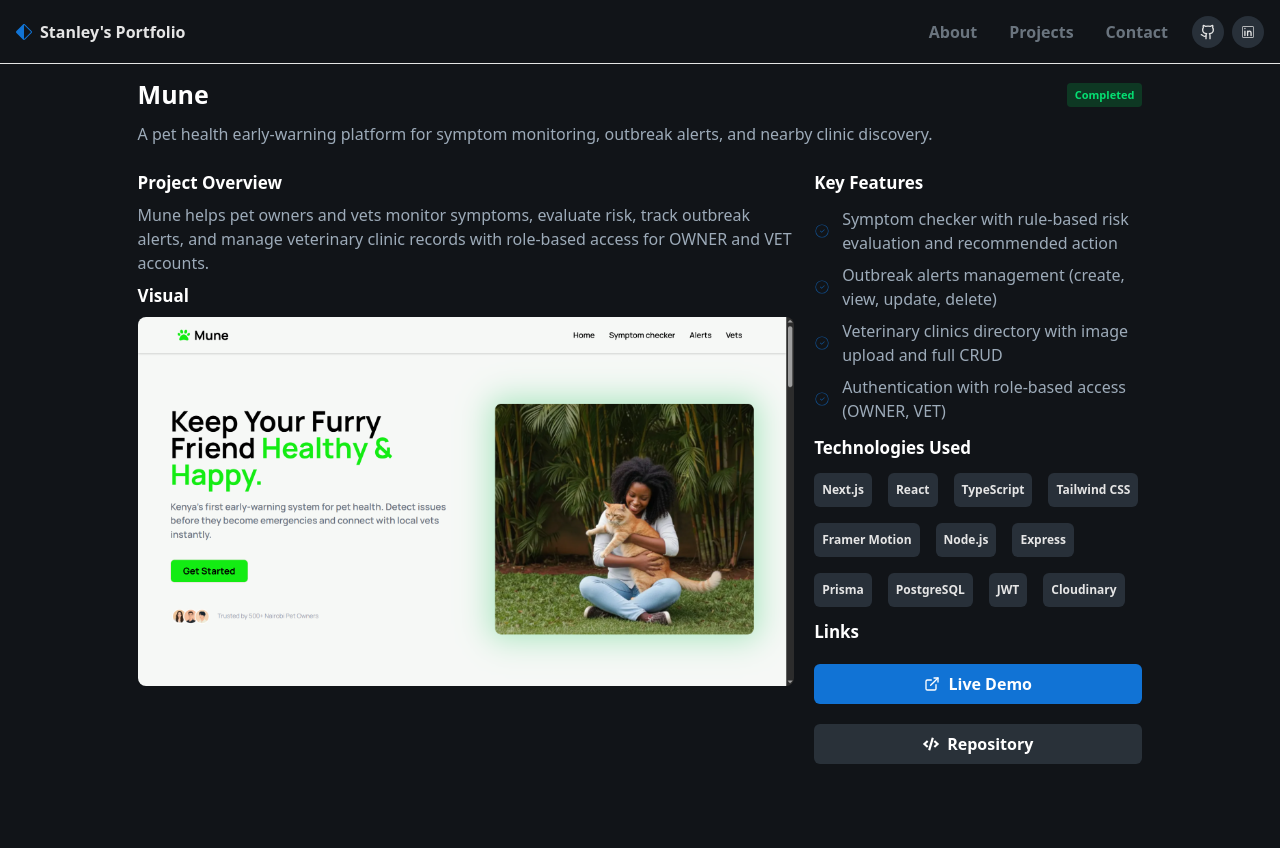
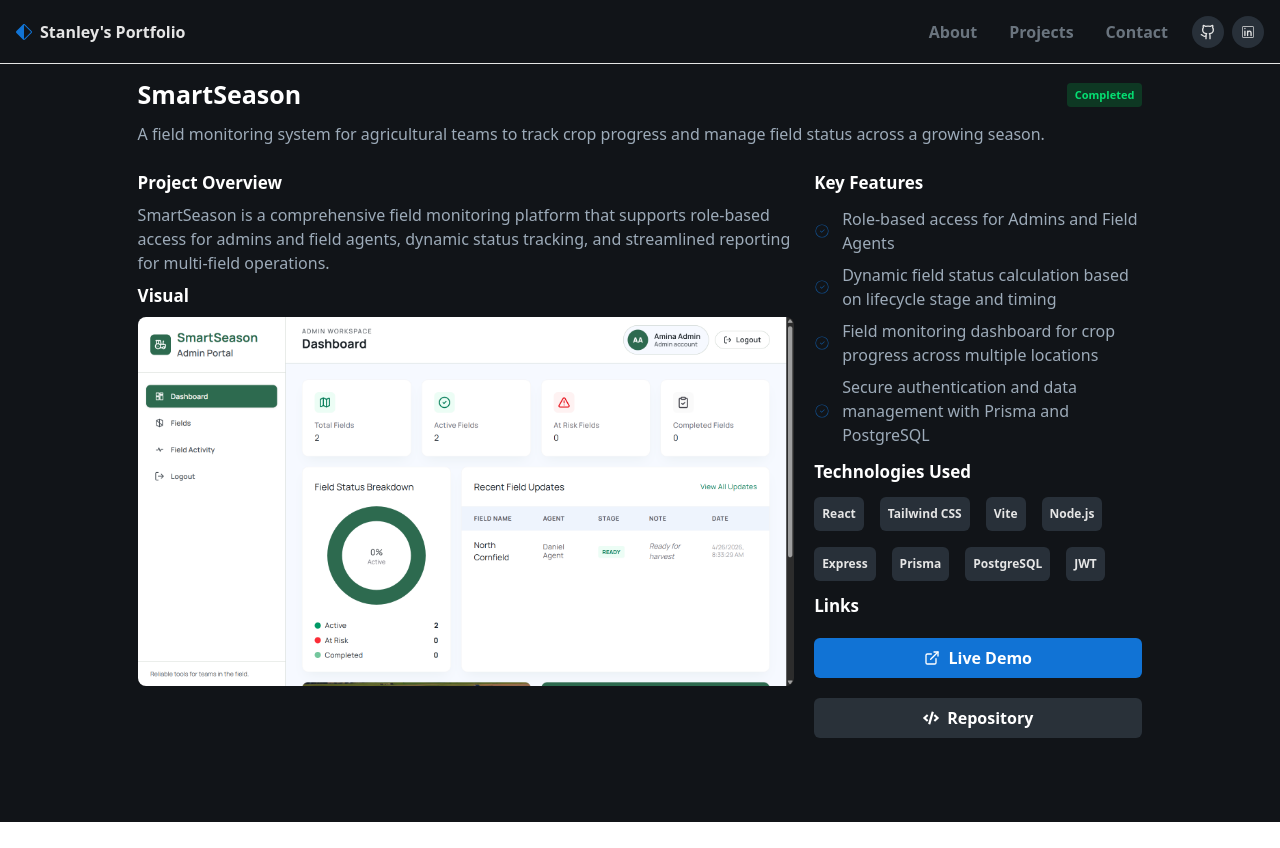
Before and after one commit to Stanlee-Sam/Portfolio25, a React (Vite) app: page /project/1 in a window 1280 px wide. After the commit the page ends 822 px from the top, so only its background shows below. Built offline with nearby package versions, Linux system fonts and the light colour scheme.

Commit message:
New Project and animations update

```diff
--- a/src/Components/About.jsx
+++ b/src/Components/About.jsx
@@ -25,26 +25,27 @@ const About = () => {
     hidden: { opacity: 0 },
     visible: {
       opacity: 1,
-      transition: { staggerChildren: 0.4, delayChildren: 1 },
+      transition: { staggerChildren: 0.15, delayChildren: 0.1 },
     },
   };
 
   const item = {
     hidden: { opacity: 0, y: 20 },
-    visible: { opacity: 1, y: 0 },
+    visible: {
+      opacity: 1,
+      y: 0,
+      transition: { duration: 0.5, ease: "easeOut" },
+    },
   };
+
+  const defaultTransition = { duration: 0.6, ease: "easeOut", delay: 0.1 };
 
   return (
     <div className="bg-[#111418] flex flex-col min-h-[calc(100vh-64px)] items-center gap-5 w-full mt-16 pb-16">
       <motion.div
-        initial={{ opacity: 0, x: 80 }}
+        initial={{ opacity: 0, x: -40 }}
         whileInView={{ opacity: 1, x: 0 }}
-        transition={{
-          duration: 3,
-          type: "spring",
-          ease: "easeInOut",
-          delay: 0.5,
-        }}
+        transition={defaultTransition}
         viewport={{ once: true }}
         className="flex flex-col md:flex-row items-center justify-start gap-4 py-3 md:w-[80%] "
       >
@@ -65,20 +66,9 @@ const About = () => {
       <div className="w-full md:w-[80%] mx-auto flex md:flex-row flex-col gap-4 items-center md:items-start justify-center md:justify-items-center">
         <div className="flex flex-col gap-5 w-[80%] md:w-2/3 ">
           <motion.div
-            initial={{
-              opacity: 0,
-              y: 40,
-            }}
-            whileInView={{
-              opacity: 1,
-              y: 0,
-            }}
-            transition={{
-              duration: 4,
-              type: "spring",
-              ease: "easeInOut",
-              delay: 0.5,
-            }}
+            initial={{ opacity: 0, y: 30 }}
+            whileInView={{ opacity: 1, y: 0 }}
+            transition={defaultTransition}
             viewport={{ once: true }}
             className="flex flex-col gap-3 w-full justify-center"
           >
@@ -92,21 +82,12 @@ const About = () => {
             </p>
           </motion.div>
           <motion.div
-           initial={{
-              opacity: 0,
-              y: 60,
-            }}
-            whileInView={{
-              opacity: 1,
-              y: 0,
-            }}
-            transition={{
-              duration: 5,
-              type: "spring",
-              ease: "easeInOut",
-              delay: 0.5,
-            }}
-          className="flex flex-col gap-3 w-full justify-center">
+            initial={{ opacity: 0, y: 30 }}
+            whileInView={{ opacity: 1, y: 0 }}
+            transition={defaultTransition}
+            viewport={{ once: true }}
+            className="flex flex-col gap-3 w-full justify-center"
+          >
             <h2 className="text-white text-2xl font-bold leading-tight tracking-[-0.015em] ">
               Interests
             </h2>
@@ -119,22 +100,12 @@ const About = () => {
         </div>
         <div className="w-[80%] flex flex-col gap-3 md:w-1/3">
           <motion.div
-          initial={{
-              opacity: 0,
-              y: 40,
-            }}
-            whileInView={{
-              opacity: 1,
-              y: 0,
-            }}
-            transition={{
-              duration: 5,
-              type: "spring",
-              ease: "easeInOut",
-              delay: 0.5,
-            }}
+            initial={{ opacity: 0, y: 30 }}
+            whileInView={{ opacity: 1, y: 0 }}
+            transition={defaultTransition}
             viewport={{ once: true }}
-          className="flex flex-col gap-3 w-full justify-center">
+            className="flex flex-col gap-3 w-full justify-center"
+          >
             <h2 className="text-[#e5e5e5] text-2xl font-bold">Skills</h2>
             <motion.ul
               variants={container}
@@ -146,7 +117,6 @@ const About = () => {
               {skills.map((skill) => (
                 <motion.li
                   variants={item}
-                  transition={{ duration: 0.6, ease: "easeOut" }}
                   className="text-[#e5e5e5] text-[12px] bg-[#283039] rounded-md p-2 font-bold"
                 >
                   {skill}
@@ -155,20 +125,10 @@ const About = () => {
             </motion.ul>
           </motion.div>
           <motion.div
-           initial={{
-              opacity: 0,
-              y: 60,
-            }}
-            whileInView={{
-              opacity: 1,
-              y: 0,
-            }}
-            transition={{
-              duration: 5,
-              type: "spring",
-              ease: "easeInOut",
-              delay: 0.5,
-            }}
+            initial={{ opacity: 0, y: 30 }}
+            whileInView={{ opacity: 1, y: 0 }}
+            transition={defaultTransition}
+            viewport={{ once: true }}
           >
             <div className="flex flex-col gap-3 w-full justify-center">
               <h2 className="text-[#e5e5e5] text-2xl font-bold">Education</h2>
--- a/src/Components/Contact.jsx
+++ b/src/Components/Contact.jsx
@@ -57,19 +57,16 @@ const Contact = () => {
       );
   };
 
+  const defaultTransition = { duration: 0.6, ease: "easeOut", delay: 0.1 };
+
   return (
     <div className="bg-[#111418] pt-4 flex items-center justify-center md:h-[calc(100vh-64px)] mt-16 pb-16">
       <div className=" pt-3 flex flex-col md:flex-row items-center md:justify-items-center mx-auto gap-5 w-full md:w-[80%] ">
         <div className="w-[80%] md:w-1/2 flex flex-col gap-5">
           <motion.div
-            initial={{ opacity: 0, y: 80 }}
+            initial={{ opacity: 0, y: 30 }}
             whileInView={{ opacity: 1, y: 0 }}
-            transition={{
-              duration: 3,
-              type: "spring",
-              ease: "easeInOut",
-              delay: 0.5,
-            }}
+            transition={defaultTransition}
             viewport={{ once: true }}
             className="w-full flex flex-col items-center"
           >
@@ -83,14 +80,9 @@ const Contact = () => {
             </p>
           </motion.div>
           <motion.div
-            initial={{ opacity: 0, y: 80 }}
+            initial={{ opacity: 0, y: 30 }}
             whileInView={{ opacity: 1, y: 0 }}
-            transition={{
-              duration: 4,
-              type: "spring",
-              ease: "easeInOut",
-              delay: 0.5,
-            }}
+            transition={defaultTransition}
             className="flex flex-col gap-3 w-full"
           >
             <div className="flex flex-row gap-3">
@@ -133,14 +125,9 @@ const Contact = () => {
           </motion.div>
         </div>
         <motion.form
-          initial={{ opacity: 0, y: 80 }}
+          initial={{ opacity: 0, y: 30 }}
           whileInView={{ opacity: 1, y: 0 }}
-          transition={{
-            duration: 5,
-            type: "spring",
-            ease: "easeInOut",
-            delay: 0.5,
-          }}
+          transition={defaultTransition}
           ref={form}
           onSubmit={sendEmail}
           action=""
@@ -163,7 +150,7 @@ const Contact = () => {
               Email address
             </label>
             <input
-            required
+              required
               name="user_email"
               type="text"
               placeholder="Enter your email"
@@ -175,7 +162,7 @@ const Contact = () => {
               Subject
             </label>
             <input
-            required
+              required
               name="subject"
               type="text"
               placeholder="Enter the subject"
@@ -187,7 +174,7 @@ const Contact = () => {
               Message
             </label>
             <textarea
-            required
+              required
               name="message"
               placeholder="Enter your message"
               id=""
--- a/src/Components/DevProjects/DevProDetails.jsx
+++ b/src/Components/DevProjects/DevProDetails.jsx
@@ -14,22 +14,28 @@ const DevProDetails = () => {
     hidden: { opacity: 0 },
     visible: {
       opacity: 1,
-      transition: { staggerChildren: 0.4, delayChildren: 1 },
+      transition: { staggerChildren: 0.15, delayChildren: 0.1 },
     },
   };
 
   const item = {
     hidden: { opacity: 0, y: 20 },
-    visible: { opacity: 1, y: 0 },
+    visible: {
+      opacity: 1,
+      y: 0,
+      transition: { duration: 0.5, ease: "easeOut" },
+    },
   };
+
+  const defaultTransition = { duration: 0.6, ease: "easeOut", delay: 0.1 };
 
   return (
     <div className=" bg-[#111418] flex flex-col items-center gap-3 w-full p-3  mt-16 pb-16">
       <div className="w-[80%] flex flex-col gap-6">
         <motion.div
-          initial={{ opacity: 0, y: 40 }}
+          initial={{ opacity: 0, y: 30 }}
           whileInView={{ opacity: 1, y: 0 }}
-          transition={{ duration: 1 }}
+          transition={defaultTransition}
           viewport={{ once: true }}
           className="flex flex-col gap-2"
         >
@@ -51,9 +57,9 @@ const DevProDetails = () => {
         </motion.div>
         <div className="w-full flex flex-col md:flex-row gap-5">
           <motion.div
-            initial={{ opacity: 0, y: 50 }}
+            initial={{ opacity: 0, y: 30 }}
             whileInView={{ opacity: 1, y: 0 }}
-            transition={{ duration: 2 }}
+            transition={defaultTransition}
             viewport={{ once: true }}
             className="flex flex-col gap-2 md:w-2/3"
           >
@@ -66,9 +72,9 @@ const DevProDetails = () => {
           </motion.div>
           <div className="flex flex-col gap-3 md:w-1/3">
             <motion.h3
-              initial={{ opacity: 0, y: 50 }}
+              initial={{ opacity: 0, y: 30 }}
               whileInView={{ opacity: 1, y: 0 }}
-              transition={{ duration: 2 }}
+              transition={defaultTransition}
               viewport={{ once: true }}
               className="text-white text-[17px] font-bold"
             >
@@ -94,9 +100,9 @@ const DevProDetails = () => {
               ))}
             </motion.ul>
             <motion.h3
-              initial={{ opacity: 0, y: 50 }}
+              initial={{ opacity: 0, y: 30 }}
               whileInView={{ opacity: 1, y: 0 }}
-              transition={{ duration: 2 }}
+              transition={defaultTransition}
               viewport={{ once: true }}
               className="text-white text-[17px] font-bold"
             >
@@ -119,16 +125,16 @@ const DevProDetails = () => {
               ))}
             </motion.ul>
             <motion.div
-              initial={{ opacity: 0, y: 50 }}
+              initial={{ opacity: 0, y: 30 }}
               whileInView={{ opacity: 1, y: 0 }}
-              transition={{ duration: 3 }}
+              transition={defaultTransition}
               viewport={{ once: true }}
               className="w-full flex flex-col gap-5"
             >
               <motion.h3
-                initial={{ opacity: 0, y: 50 }}
+                initial={{ opacity: 0, y: 30 }}
                 whileInView={{ opacity: 1, y: 0 }}
-                transition={{ duration: 2 }}
+                transition={defaultTransition}
                 viewport={{ once: true }}
                 className="text-white text-[17px] font-bold"
               >
--- a/src/Components/DevProjects/DevProjects.jsx
+++ b/src/Components/DevProjects/DevProjects.jsx
@@ -10,14 +10,20 @@ const DevProjects = () => {
     },
     visible: {
       opacity: 1,
-      transition: { staggerChildren: 0.3, delayChildren: 1 },
+      transition: { staggerChildren: 0.15, delayChildren: 0.1 },
     },
   };
 
   const item = {
     hidden: { opacity: 0, y: 20 },
-    visible: { opacity: 1, y: 0 },
+    visible: {
+      opacity: 1,
+      y: 0,
+      transition: { duration: 0.5, ease: "easeOut" },
+    },
   };
+
+  const defaultTransition = { duration: 0.6, ease: "easeOut", delay: 0.1 };
 
   return (
     <div className="bg-[#111418]  flex flex-col items-center pt-3 gap-3 w-full mt-16 pb-16">
@@ -25,7 +31,7 @@ const DevProjects = () => {
         <motion.h2
           initial={{ opacity: 0, y: -30 }}
           whileInView={{ opacity: 1, y: 0 }}
-          transition={{ duration: 1 }}
+          transition={defaultTransition}
           viewport={{ once: true }}
           className="text-white text-[20px] text-center md:text-4xl font-bold leading-tight tracking-[-0.015em] mb-4"
         >
@@ -34,7 +40,7 @@ const DevProjects = () => {
         <motion.p
           initial={{ opacity: 0, y: -20 }}
           whileInView={{ opacity: 1, y: 0 }}
-          transition={{ duration: 2 }}
+          transition={defaultTransition}
           viewport={{ once: true }}
           className="text-[#575f68] text-center text-[15px] md:text-[20px] font-semibold"
         >
--- a/src/Components/DevProjects/webDevProjects.js
+++ b/src/Components/DevProjects/webDevProjects.js
@@ -3,10 +3,39 @@ import Connectify from "../../assets/Connectify.png";
 import GamerHub from "../../assets/GamerHub.png";
 import Mune from "../../assets/mune.png";
 import SmartWraps from "../../assets/SmartWraps.png";
+import SmartSeason from "../../assets/SmartSeason.png"
 
 export const devProjects = [
   {
     id: 1,
+    title: "SmartSeason",
+    description:
+      "A field monitoring system for agricultural teams to track crop progress and manage field status across a growing season.",
+    overview:
+      "SmartSeason is a comprehensive field monitoring platform that supports role-based access for admins and field agents, dynamic status tracking, and streamlined reporting for multi-field operations.",
+    image: SmartSeason,
+    keyFeatures: [
+      "Role-based access for Admins and Field Agents",
+      "Dynamic field status calculation based on lifecycle stage and timing",
+      "Field monitoring dashboard for crop progress across multiple locations",
+      "Secure authentication and data management with Prisma and PostgreSQL",
+    ],
+    technologies: [
+      "React",
+      "Tailwind CSS",
+      "Vite",
+      "Node.js",
+      "Express",
+      "Prisma",
+      "PostgreSQL",
+      "JWT",
+    ],
+    status: "Completed",
+    liveUrl: "https://smart-season-field-monitoring-syste-alpha-coral.vercel.app",
+    repoUrl: "https://github.com/Stanlee-Sam/SmartSeason-Field-Monitoring-System.git",
+  },
+  {
+    id: 2,
     title: "Mune",
     description:
       "A pet health early-warning platform for symptom monitoring, outbreak alerts, and nearby clinic discovery.",
@@ -37,7 +66,7 @@ export const devProjects = [
     repoUrl: "https://github.com/Stanlee-Sam/Mune.git",
   },
   {
-    id: 2,
+    id: 3,
     title: "NeuroCare",
     description:
       "A sentiment-based mental health tracker with an AI-powered chatbot (Google Gemini).",
@@ -69,7 +98,7 @@ export const devProjects = [
     repoUrl: "https://github.com/Stanlee-Sam/NeuroCare.git",
   },
   {
-    id: 3,
+    id: 4,
     title: "Connectify",
     description:
       "A full-stack social media platform for posting, liking, commenting, and following.",
@@ -107,7 +136,7 @@ export const devProjects = [
     repoUrl: "https://github.com/Stanlee-Sam/Connectify.git",
   },
   {
-    id: 4,
+    id: 5,
     title: "GamerHub",
     description:
       "A full-stack e-commerce platform for gaming consoles, gaming laptops, and accessories.",
@@ -136,7 +165,7 @@ export const devProjects = [
     repoUrl: "https://github.com/Stanlee-Sam/GamerHub_.git",
   },
   {
-    id: 5,
+    id: 6,
     title: "SmartWraps",
     description:
       "A colourful landing page for a small business selling precovered books to school children.",
```
Also changed, not shown: src/assets/SmartSeason.png (added), vercel.json (added), 1 other file (tests, documents, lock files or other folders).
